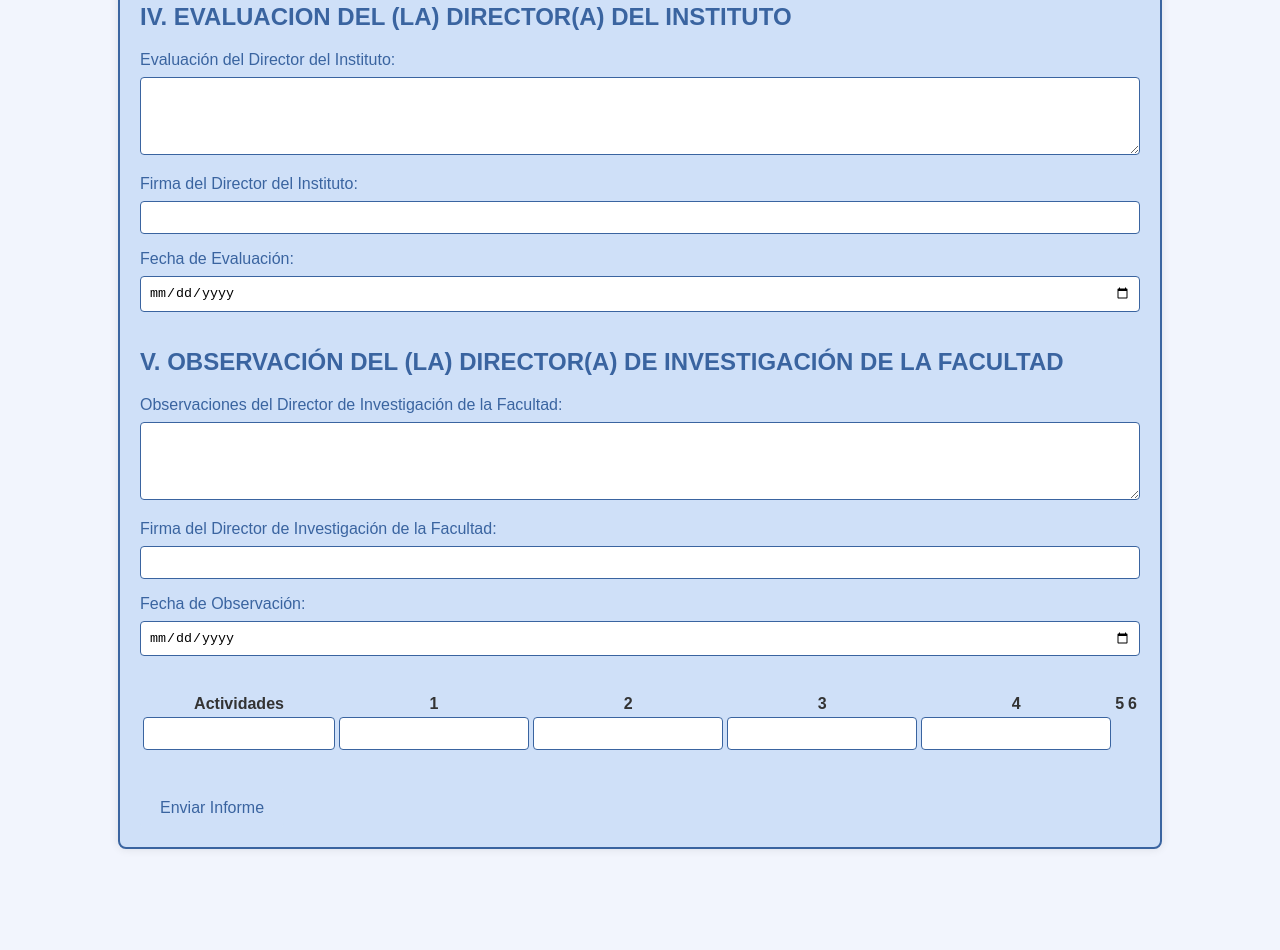
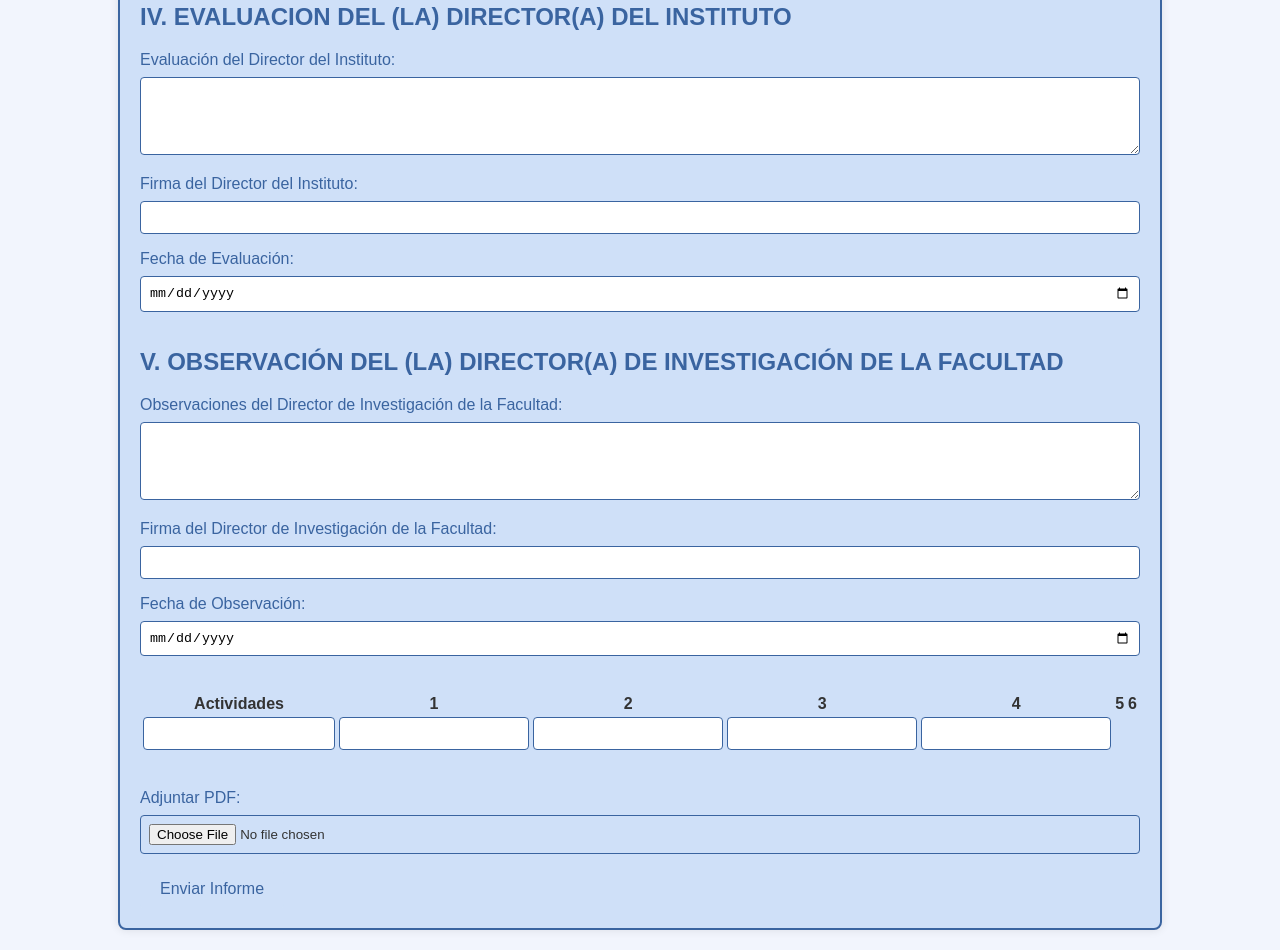
Before and after one commit to 8098125043/Sistema_Proyectos_de_investigacion.github.io, a plain HTML site: page index.html in a window 1280 px wide. Shown: the part 3024-3974 px from the top of the page. Before the commit the page ends 3893 px from the top, so only its background shows below. Drawn offline with Linux system fonts and the light colour scheme.

Commit message:
Update index.html

```diff
--- a/index.html
+++ b/index.html
@@ -183,8 +183,11 @@
                     </section>
                 </tbody>
             </table>
+
         </section>
 
+        <label for="archivoPDF">Adjuntar PDF:</label>
+        <input type="file" id="archivoPDF" name="archivoPDF" accept=".pdf">
 
 
         <button type="submit">Enviar Informe</button>
```
